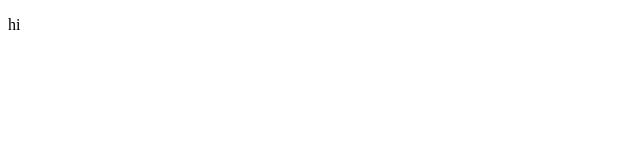
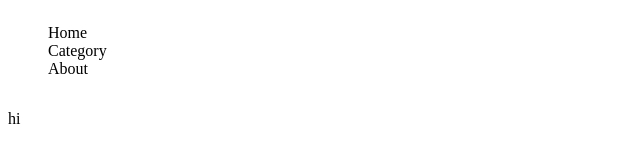
Before and after one commit to piHD/piHD.github.io, a plain HTML site: page index.html in a window 1280 px wide. Shown: the whole page, without its empty margins (0-640 px from the left). Drawn offline with Linux system fonts and the light colour scheme; files that its build step writes are made by us from their sources; a web font is replaced by a local one.

Commit message:
Update index.html

```diff
--- a/index.html
+++ b/index.html
@@ -2,9 +2,19 @@
 <html>
   <head>
     <meta charset="utf-8">
-    <title>Web site</title>
+    <meta name="viewport" content="width=device-width, initial-scale=1.0">
+    <link rel="icon" href="pic/icon.ico">
+    <title>Portfolio</title>
+    <link rel="stylesheet" href="css/mainStyle.css">
   </head>
   <body>
+    <div class="header">
+      <ul type="none">
+        <li>Home</li>
+        <li>Category</li>
+        <li>About</li>
+      </ul>
+    </div>
     <p>hi</p>
   </body>
 </html>
```
